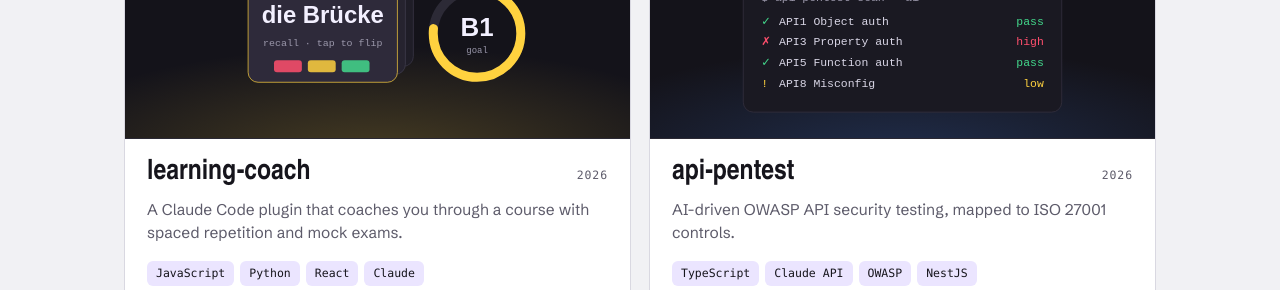
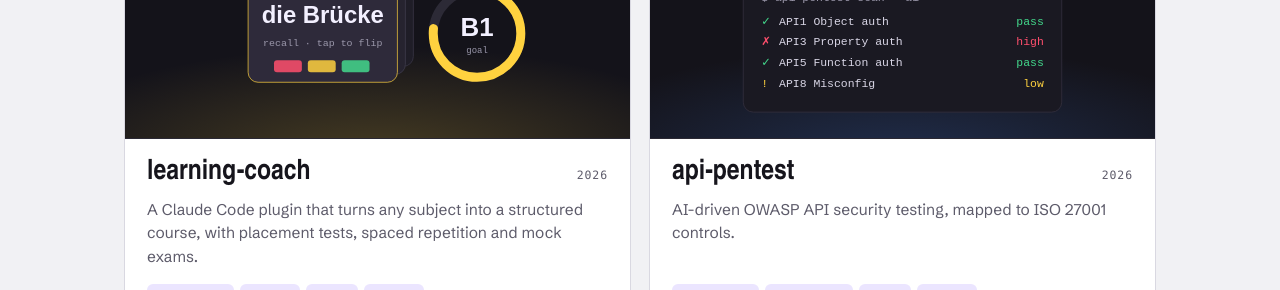
Before and after one commit to umaan1982/umaan1982.github.io, a plain HTML site: page index.html in a window 1280 px wide. Shown: the part 1109-1399 px from the top of the page. Drawn offline with Linux system fonts and the light colour scheme; a web font is replaced by a local one.

Commit message:
Broaden learning-coach description
Co-Authored-By: Claude Opus 5.5 <noreply@anthropic.com>

```diff
--- a/index.html
+++ b/index.html
@@ -264,7 +264,7 @@ footer { padding: 24px 0 40px; color: var(--muted); font-size: 13px; display: fl
         </div>
         <div class="body">
           <div class="title-row"><h3>learning-coach</h3><span class="label">2026</span></div>
-          <p>A Claude Code plugin that coaches you through a course with spaced repetition and mock exams.</p>
+          <p>A Claude Code plugin that turns any subject into a structured course, with placement tests, spaced repetition and mock exams.</p>
           <div class="chips"><span class="chip">JavaScript</span><span class="chip">Python</span><span class="chip">React</span><span class="chip">Claude</span></div>
           <div class="links"><a class="icon-link" href="https://github.com/umaan1982/learning-coach"><svg aria-hidden="true"><use href="#i-gh"/></svg>Code</a></div>
         </div>
```
